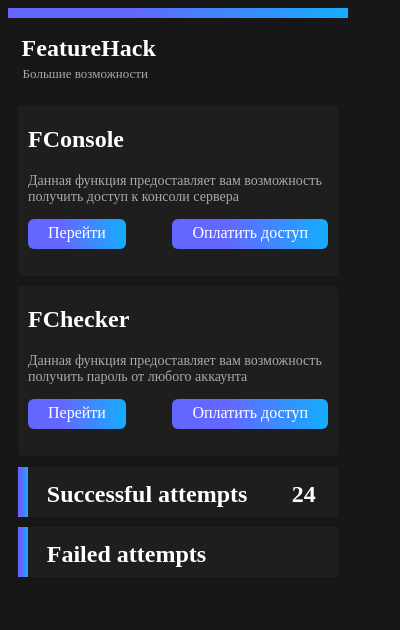
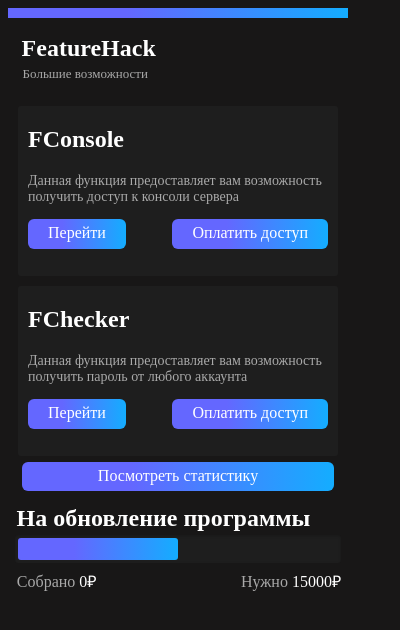
Before and after one commit to iniga72/ExtensionExample, a browser extension: page popup.html in a window 400 px wide. Drawn offline with Linux system fonts and the light colour scheme; a web font is replaced by a local one.

Commit message:
Update popup.html

```diff
--- a/popup.html
+++ b/popup.html
@@ -161,6 +161,18 @@
             float: right;
 
         }
+        .but{
+            background: rgb(100,103,255);
+            background: linear-gradient(90deg, rgba(100,103,255,1) 35%, rgba(20,173,255,1) 100%);
+            color: white;
+            font-size: 16px;
+            padding-left: 76px;
+            padding-right: 76px;
+            padding-top: 5px;
+            padding-bottom: 7px;
+            border-radius: 6px;
+
+        }
         .rustem{
             background: #1E1E1E;
             width: 310px;
@@ -200,6 +212,50 @@
             float: right;
         }
 
+
+
+
+.wrapper {
+  width: 320px;
+  margin-left: 2%;
+}
+
+.progress-bar {
+  width: 100%;
+  background-color: #1E1E1E;
+  padding: 3px;
+  border-radius: 3px;
+  box-shadow: inset 0 1px 3px rgba(0, 0, 0, .2);
+}
+
+.progress-bar-fill {
+  display: block;
+  height: 22px;
+  background: rgb(100,103,255);
+  background: linear-gradient(90deg, rgba(100,103,255,1) 35%, rgba(20,173,255,1) 100%);
+  border-radius: 3px;
+  transition: width 500ms ease-in-out;
+}
+#obn{
+
+    font-family: 'Google Sans';
+    color: white;
+    padding: 0;
+    margin: 0;
+    margin-bottom: 1%;
+    margin-left: 2.5%;
+    margin-top: 6%;
+}
+#don{
+
+font-family: 'Google Sans';
+color: darkgray;
+padding: 0;
+margin: 0;
+font-size: 16px;
+display: inline-block;
+margin-top: 2%;
+}
     </style>
     <body>
     <div id="panel">
@@ -219,19 +275,21 @@
             <a href="checker.html" class="butik">Перейти</a>
             <a href="setting.html" class="butikj">Оплатить доступ</a>
         </div>
+
+        <a href="static.html" class="but">Посмотреть статистику</a>
+
     </center>
-        <div class="rustem">
-            <div class="lef"></div>
-            <h2 class="stat">Successful attempts</h2>
-            <h2 class="count">24</h2>
+    <h2 id="obn">На обновление программы</h2>
+    <div class="wrapper">
+        <div class="progress-bar">
+         <span class="progress-bar-fill" style="width: 50%"></span>
 
         </div>
-        <div class="rustem">
-            <div class="lef"></div>
-            <h2 class="stat">Failed attempts</h2>
-
-
-        </div>
+       </div>
+       <div style="margin: 0; padding: 0;">
+        <p id="don" style="float: left; margin-left: 2.6%;">Собрано <span style="color: white;">0₽</span></p>
+        <p id="don" style="float: right; margin-right: 2%;">Нужно <span style="color: white;">15000₽</span></p>
+       </div>
 
     </div>
     </body>
```
